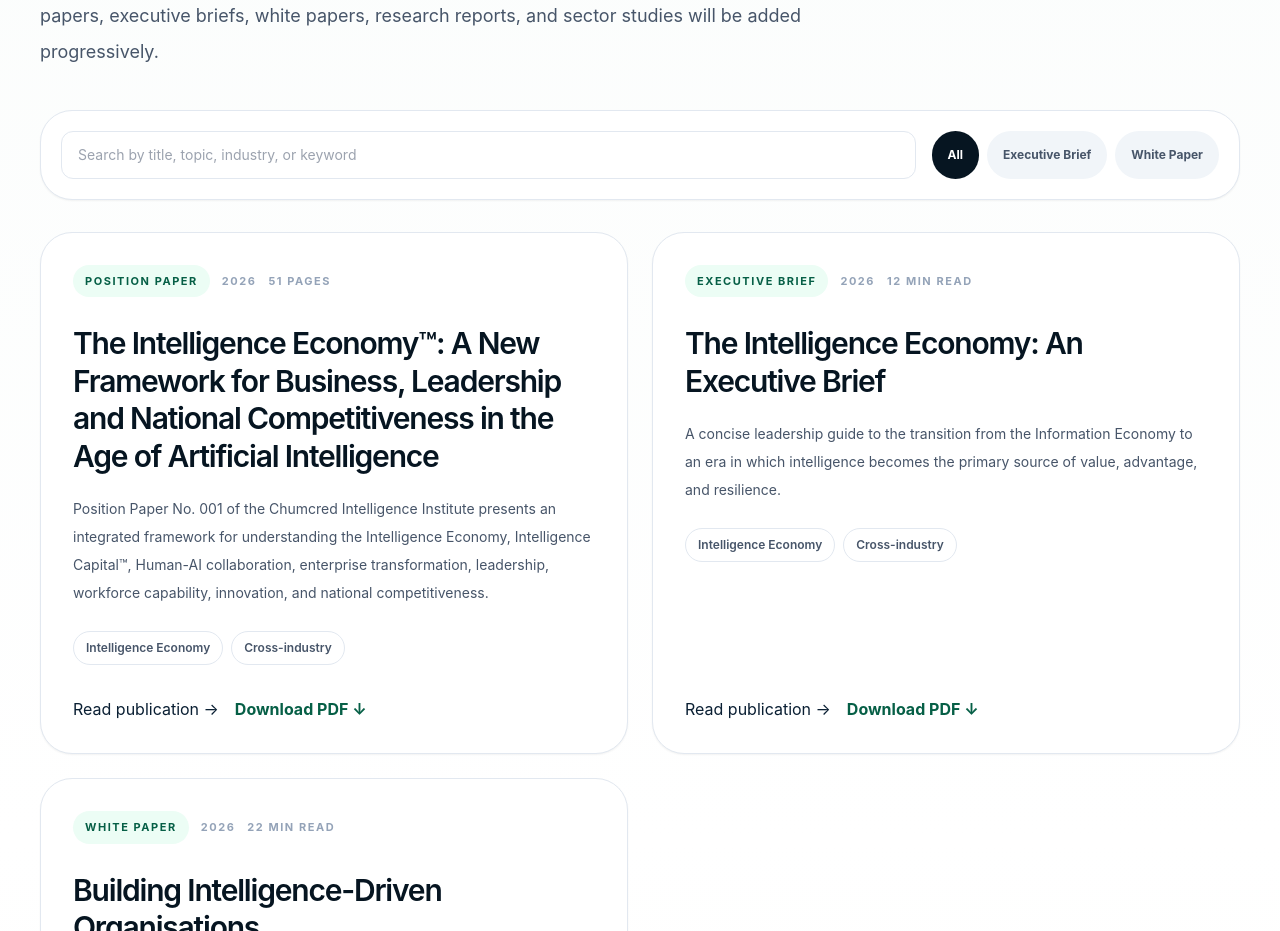
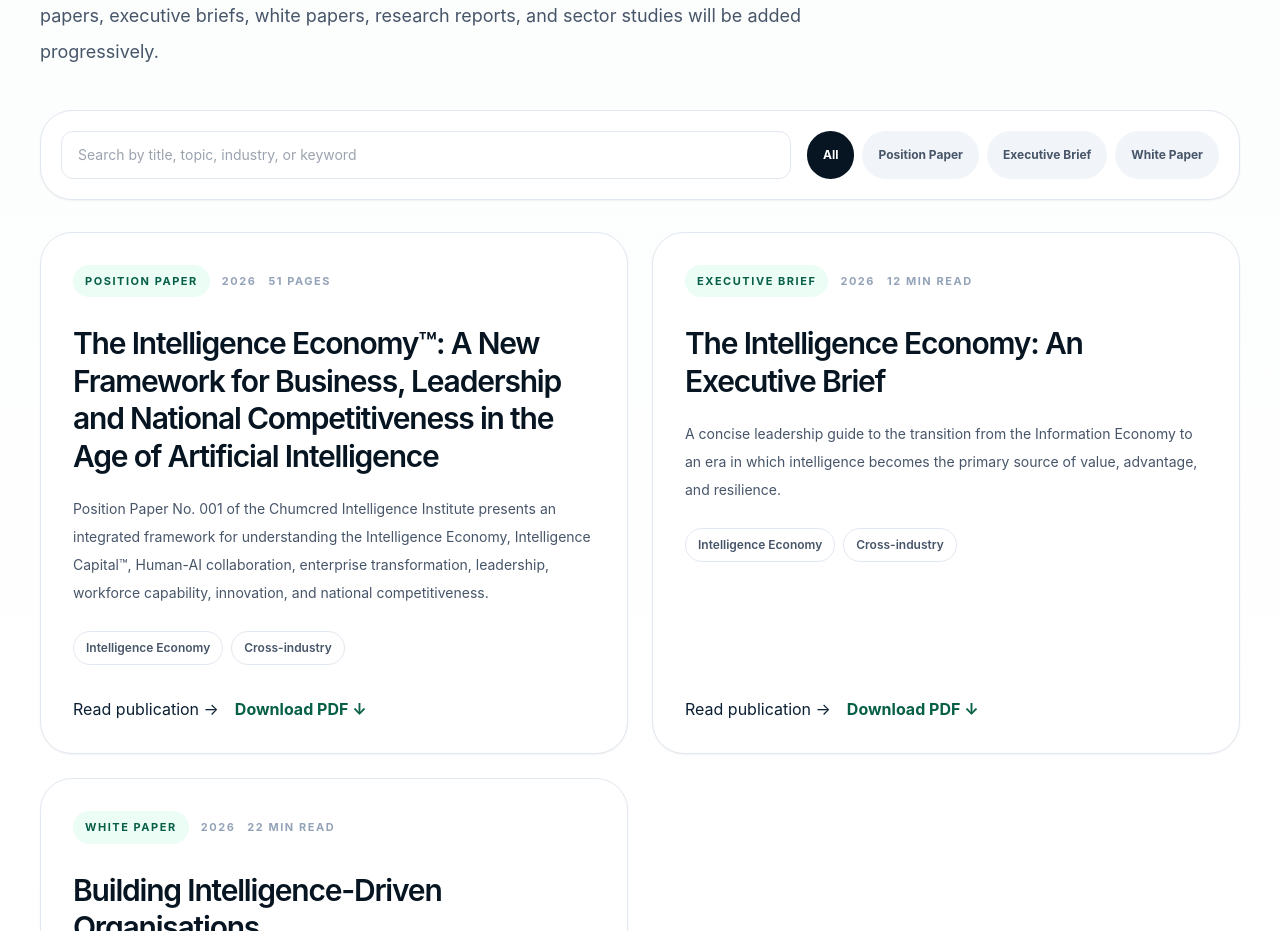
Before and after one commit to Kunleadegbie/Chumcred-Digital-Headquarters, a Next.js app: page /intelligence-economy/research in a window 1280 px wide. Shown: the part 900-1831 px from the top of the page. Built offline with nearby package versions, Linux system fonts and the light colour scheme.

Commit message:
Add Position Paper filter

```diff
--- a/components/PublicationFilter.tsx
+++ b/components/PublicationFilter.tsx
@@ -2,9 +2,9 @@
 
 import { useMemo, useState } from "react";
 import Link from "next/link";
-import type { ResearchPublication } from "@/data/intelligencePublications";
+import type { ResearchCentrePublication } from "@/data/researchCentrePublications";
 
-export default function PublicationFilter({ publications }: { publications: ResearchPublication[] }) {
+export default function PublicationFilter({ publications }: { publications: ResearchCentrePublication[] }) {
   const [query, setQuery] = useState("");
   const [type, setType] = useState("All");
 
@@ -19,7 +19,7 @@ export default function PublicationFilter({ publications }: { publications: Rese
         <label className="sr-only" htmlFor="publication-search">Search publications</label>
         <input id="publication-search" value={query} onChange={(event) => setQuery(event.target.value)} placeholder="Search by title, topic, industry, or keyword" className="min-h-12 rounded-xl border border-slate-200 px-4 text-sm outline-none transition focus:border-emerald-500" />
         <div className="flex flex-wrap gap-2">
-          {["All", "Executive Brief", "White Paper"].map((option) => (
+          {["All", "Position Paper", "Executive Brief", "White Paper"].map((option) => (
             <button key={option} type="button" onClick={() => setType(option)} className={`rounded-full px-4 py-3 text-xs font-bold transition ${type === option ? "bg-navy-950 text-white" : "bg-slate-100 text-slate-600 hover:bg-emerald-50 hover:text-emerald-800"}`}>{option}</button>
           ))}
         </div>
```
